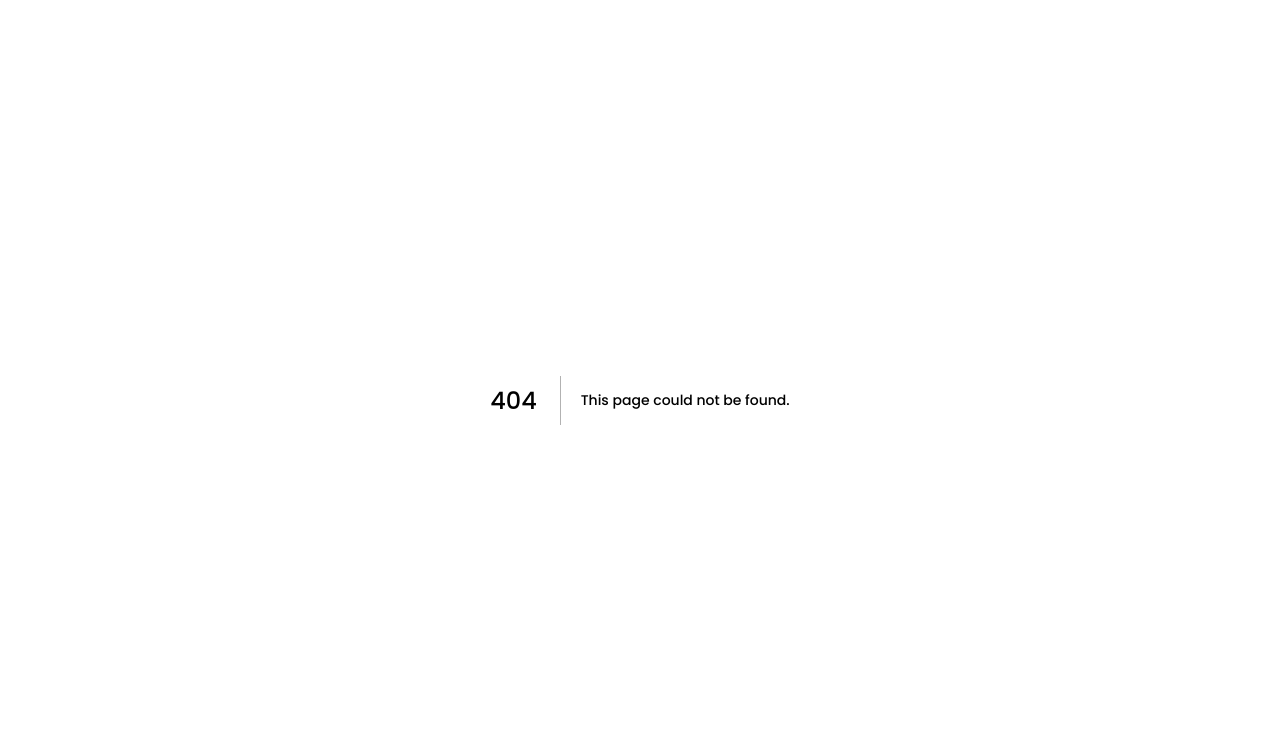
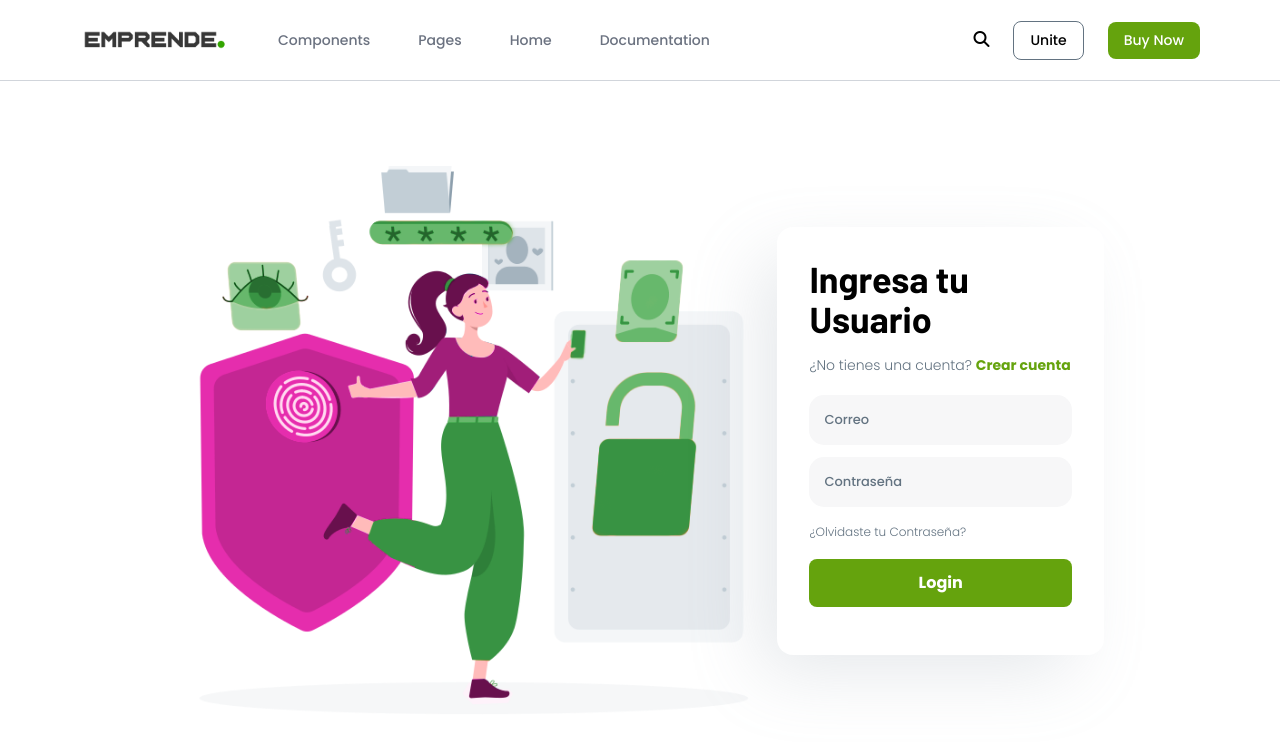
Before and after one commit to MathiasB25/emprende-client, a Next.js app: page /login in a window 1280 px wide. Before the commit this address had no page. Shown: the top 742 px of the page. Built offline with nearby package versions, Linux system fonts and the light colour scheme.

Commit message:
Create Layout + login page

```diff
--- /dev/null
+++ b/components/Layout.jsx
@@ -0,0 +1,13 @@
+import Navbar from "./Navbar"
+
+const Layout = ({children}) => {
+  return(
+    <>
+      <Navbar/>
+      <div className="px-20 xl:px-44 2xl:px-80 ">{children}</div>
+    </>
+
+  )
+}
+
+export default Layout
--- /dev/null
+++ b/components/LoginForm.jsx
@@ -0,0 +1,51 @@
+import Link from "next/link"
+import { useState } from "react"
+import useFormInput from "../hooks/useFormInput"
+import useFormLabel from "../hooks/useFormLabel"
+
+
+const LoginForm = () => {
+
+  const [ mail, setMail ] = useState('');
+  const [ pass1, setPass1 ] = useState('');
+
+  const [ element, setElement ] = useState(null);
+  useFormInput(element)
+
+  return (
+    <div className="">
+      <div className="w-full mt-auto box-border mr-auto block">
+        <div className="box-border flex flex-row space-between fit-box">
+          <div>
+            <Link href={'/'}><img className="h-fit" src="/img/illustration_login.png" alt="logo"/></Link>
+          </div>
+          <div className="box-register">
+            <div>
+              <p className="m-0 font-barlow font-bold mb-4 text-4xl">Ingresa tu Usuario</p>
+              <p className="m-0 text-sm font-light text-main-text">¿No tienes una cuenta? <Link href={'/register'}> <span className="m-0 font-semibold text-main-color hover:text-main-colordark"> Crear cuenta </span> </Link></p>
+            </div>
+            <div className="flex flex-col mt-5 text-main-text">
+              <form action="" className="flex flex-col gap-3" onSubmit={e => handleSubmit(e)}>
+                <div className="input-label relative input-div" onClick={e => setElement(e)}>
+                  <label className="label" htmlFor="mail">Correo</label>
+                  <input className="input" type="mail" name="mail" id="mail" onChange={e => setMail(e.target.value)} value={mail} />
+                </div>
+                <div className="input-label relative input-div" onClick={e => setElement(e)}>
+                  <label className="label" htmlFor="pass1">Contraseña</label>
+                  <input className="input" type="password" name="pass1" id="pass1" onChange={e => setPass1(e.target.value)} value={pass1} />
+                </div>
+                <Link href={'/'}><span className="hover:underline text-xs font-light">¿Olvidaste tu Contraseña?</span></Link>
+                <button className="cursor-pointer font-semibold text-base py-2 mt-1 px-6 rounded-lg text-white bg-main-color w-full h-12 mb-4 hover:bg-main-colordark transition-colors">Login</button>
+              </form>
+            </div>
+          </div>
+        </div>
+      </div>
+
+
+    </div>
+
+  )
+}
+
+export default LoginForm
--- a/components/Navbar.jsx
+++ b/components/Navbar.jsx
@@ -15,9 +15,8 @@ const Navbar = () => {
 
   return (
     <>
-      <div className="relative flex items-center">
-         <div className="w-full flex justify-between border-b border-solid border-gray-300">
-
+      <div className="relative flex items-center px-20 border-b border-solid border-gray-300">
+         <div className="w-full flex justify-between">
             <div className="flex">
                <div className="h-20 cursor-pointer inline-flex items-center">
                      <Link href={'/'}><img className="navbar-logosize" src="/img/icon.png" alt="logo"/></Link>
@@ -38,7 +37,7 @@ const Navbar = () => {
                      <button><i className="fa-solid fa-bars"></i></button>
                   </div>
                   <div>
-                     <Link href="/"><p className="navbar-joinusbuy border border-solid border-main-text hover:bg-main-text hover:text-white">Join Us</p></Link>
+                     <Link href="/login"><p className="navbar-joinusbuy border border-solid border-main-text hover:bg-main-text hover:text-white">Unite</p></Link>
                   </div>
                   <div>
                      <Link href="/"><p className="navbar-joinusbuy text-white bg-main-color hover:bg-main-colordark transition-colors">Buy Now</p></Link>
--- a/components/Register.jsx
+++ b/components/RegisterForm.jsx
@@ -3,7 +3,7 @@ import { useState } from "react"
 import useFormInput from "../hooks/useFormInput"
 import useFormLabel from "../hooks/useFormLabel"
 
-const Register = () => {
+const RegisterForm = () => {
 
   const [ name, setName ] = useState('');
   const [ mail, setMail ] = useState('');
@@ -22,25 +22,16 @@ const Register = () => {
 
   return(
     <div className="">
-      <div className="w-full flex justify-between border-b border-solid border-gray-300">
-        <div className="h-20 cursor-pointer inline-flex items-center">
-            <Link href={'/'}><img className="navbar-logosize" src="/img/icon.png" alt="logo"/></Link>
-        </div>
-        <div className="h-20 cursor-pointer inline-flex items-center">
-            <Link href={'/'}><span className="hover:underline">Support</span></Link>
-        </div>
-      </div>
-
       <div>
         <div className="w-full mt-auto box-border mr-auto block">
-          <div className="box-border flex flex-row space-between">
+          <div className="box-border flex flex-row space-between fit-box">
             <div>
               <Link href={'/'}><img className="" src="/img/illustration_login.png" alt="logo"/></Link>
             </div>
             <div className="box-register">
               <div>
                 <p className="m-0 font-barlow font-bold mb-4 text-4xl">Crea tu usuario</p>
-                <p className="m-0 text-sm font-light text-main-text">Ya tienes una cuenta? <Link href={'/'}> <span className="m-0 font-semibold text-main-color hover:text-main-colordark"> Login </span> </Link></p>
+                <p className="m-0 text-sm font-light text-main-text">Ya tienes una cuenta? <Link href={'/login'}> <span className="m-0 font-semibold text-main-color hover:text-main-colordark"> Login </span> </Link></p>
               </div>
               <div className="flex flex-col mt-1 text-main-text">
                 <form action="" className="flex flex-col gap-3" onSubmit={e => handleSubmit(e)}>
@@ -76,4 +67,4 @@ const Register = () => {
   )
 }
 
-export default Register
+export default RegisterForm
--- a/pages/index.jsx
+++ b/pages/index.jsx
@@ -1,10 +1,9 @@
-import Navbar from "../components/Navbar"
-import Register from "../components/Register"
+import Layout from "../components/Layout"
 
 export default function Home() {
   return (
-    <div className="px-20 xl:px-44 2xl:px-80 ">
-      <Register/>
-    </div>
+    <Layout>
+        <div>En desarrollo pa</div>
+    </Layout>
   )
 }
--- /dev/null
+++ b/pages/login.jsx
@@ -0,0 +1,10 @@
+import LoginForm from "../components/LoginForm"
+import Layout from "../components/Layout"
+
+export default function Login() {
+    return (
+    <Layout>
+      <LoginForm/>
+    </Layout>
+    )
+  }
--- /dev/null
+++ b/pages/register.jsx
@@ -0,0 +1,10 @@
+import RegisterForm from "../components/RegisterForm";
+import Layout from "../components/Layout";
+
+export default function Register() {
+    return (
+    <Layout>
+      <RegisterForm/>
+    </Layout>
+    )
+}
--- a/styles/globals.css
+++ b/styles/globals.css
@@ -51,9 +51,9 @@
 }
 
 
-/* NAVBAR */
-/* NAVBAR */
-/* NAVBAR */
+/* -------------------------------Nav Bar------------------------------- */
+/* -------------------------------Nav Bar------------------------------- */
+/* -------------------------------Nav Bar------------------------------- */
 
 .navbar-logosize{
     width: 150px;
@@ -75,7 +75,9 @@
     background-color: rgba(255, 255, 255, 0.52);
 }
 
-/* Register */
+/* -------------------------------Register------------------------------- */
+/* -------------------------------Register------------------------------- */
+/* -------------------------------Register------------------------------- */
 
 .box-register{
     display: flex;
@@ -83,6 +85,7 @@
     padding: 32px;
     border-radius: 16px;
     box-shadow: -24px 24px 72px -8px rgb(145 158 171 / 24%);
+    height: fit-content;
 }
 
 .input {
@@ -105,3 +108,18 @@
     height: 50px;
     transition: background .3s;
 }
+
+
+/* -------------------------------Create user------------------------------- */
+/* -------------------------------Create user------------------------------- */
+/* -------------------------------Create user------------------------------- */
+
+.fit-box{
+    height: calc(100vh - 81px) !important;
+    display: flex;
+    align-items: center;
+}
+
+.fit-box:first-child{
+  height: fit-content;
+}
```
